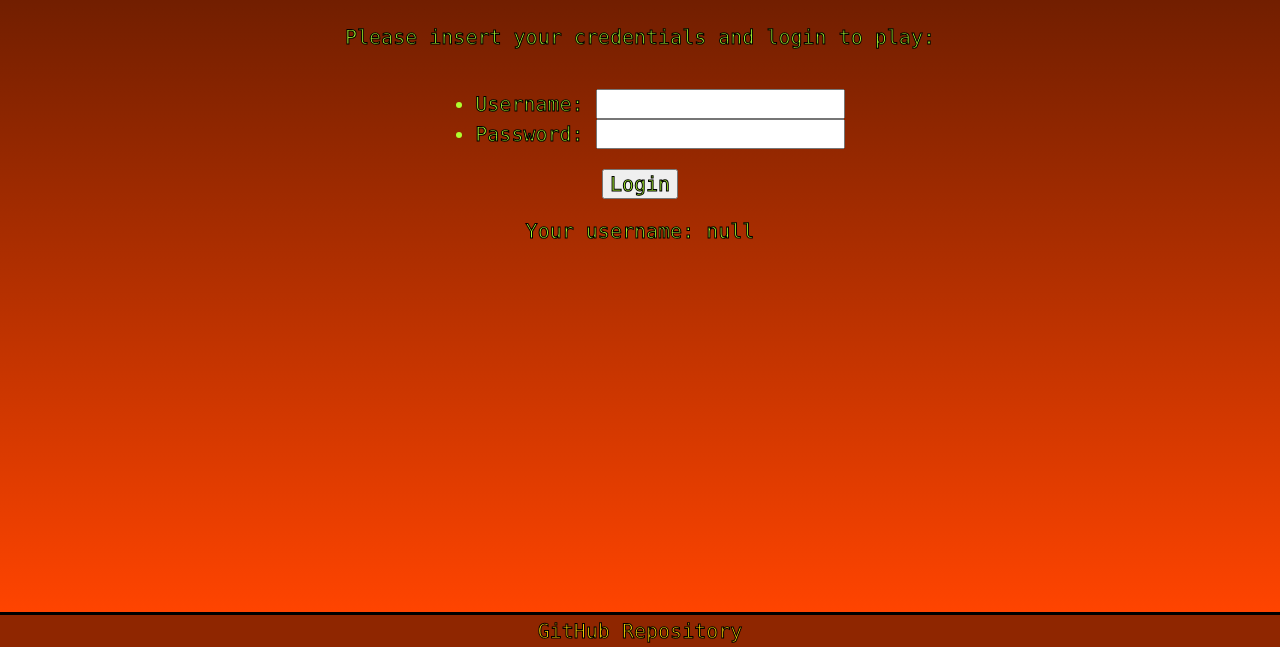
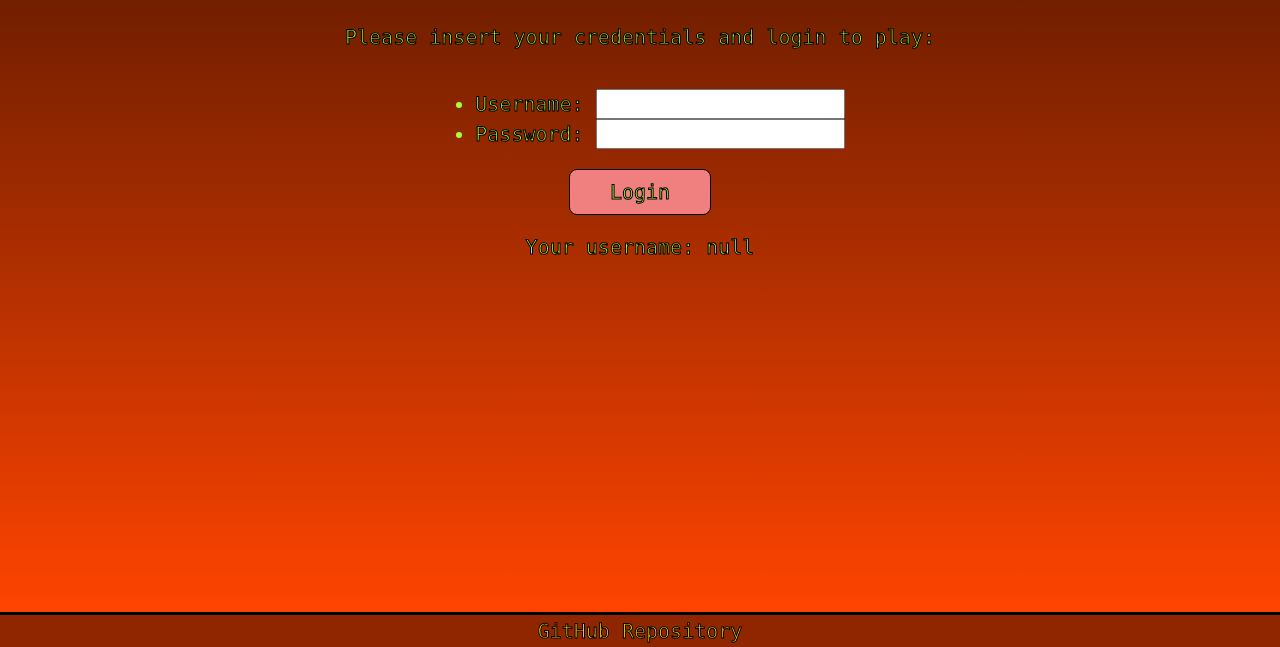
Before and after one commit to Shapeaca/StartUp_CS260, a plain HTML site: page startup/index.html in a window 1280 px wide. Shown: the part 153-800 px from the top of the page. Drawn offline with Linux system fonts and the light colour scheme.

Commit message:
CSS - Made buttons Hover

```diff
--- a/startup/styles.css
+++ b/startup/styles.css
@@ -58,6 +58,10 @@ a {
     text-decoration: none;
 }
 
+a:hover {
+    color: royalblue;
+}
+
 /*Leaderboard CSS*/
 #tableDiv {
     display: flex;
@@ -115,3 +119,14 @@ th {
 h1 {
     font-size: 40px;
 }
+
+button {
+    padding: 10px 40px;
+    border: black solid 1px;
+    border-radius: 8px;
+    background-color: lightcoral;
+}
+
+button:hover {
+    background-color: crimson;
+}
```
